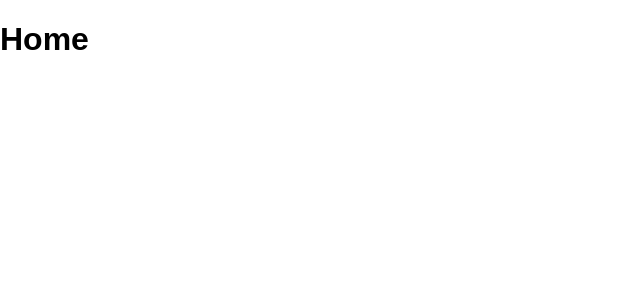
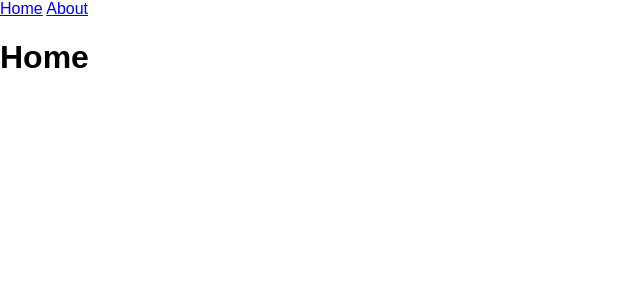
Before and after one commit to thelionpear/spa-app, a React (Create React App) app in the folder client/: page / in a window 1280 px wide. Shown: the top 300 px of the page, without its empty margins (0-640 px from the left). Built offline with nearby package versions, Linux system fonts and the light colour scheme.

Commit message:
nomatch page and navbar

```diff
--- a/client/src/App.js
+++ b/client/src/App.js
@@ -1,13 +1,19 @@
 import React, { Fragment } from 'react';
-import { Route } from 'react-router-dom'
+import { Route, Switch } from 'react-router-dom'
 import Home from './components/Home'
 import About from './components/About'
+import NoMatch from './components/NoMatch'
+import NavBar from './components/NavBar'
 
 
 const App = () => (
   <Fragment>
-    <Route exact path="/" component={Home} />
-    <Route exact path="/about" component={About} />
+      <NavBar />
+    <Switch>
+      <Route exact path="/" component={Home} />
+      <Route exact path="/about" component={About} />
+      <Route component={NoMatch} />
+    </Switch>
   </Fragment>
 )
 
--- /dev/null
+++ b/client/src/components/NavBar.js
@@ -0,0 +1,12 @@
+import React from 'react'
+import { Link } from 'react-router-dom'
+
+const NavBar = () => (
+    <nav>
+        <Link to="/">Home</Link>
+        {' '}
+        <Link to="/about">About</Link>
+    </nav>
+)
+
+export default NavBar
--- /dev/null
+++ b/client/src/components/NoMatch.js
@@ -0,0 +1,7 @@
+import React from 'react'
+
+const NoMatch = ({ location: { pathname }}) => (
+    <h2>404 Not Found. No Route Matches "{ pathname }"</h2>
+)
+
+export default NoMatch
```
